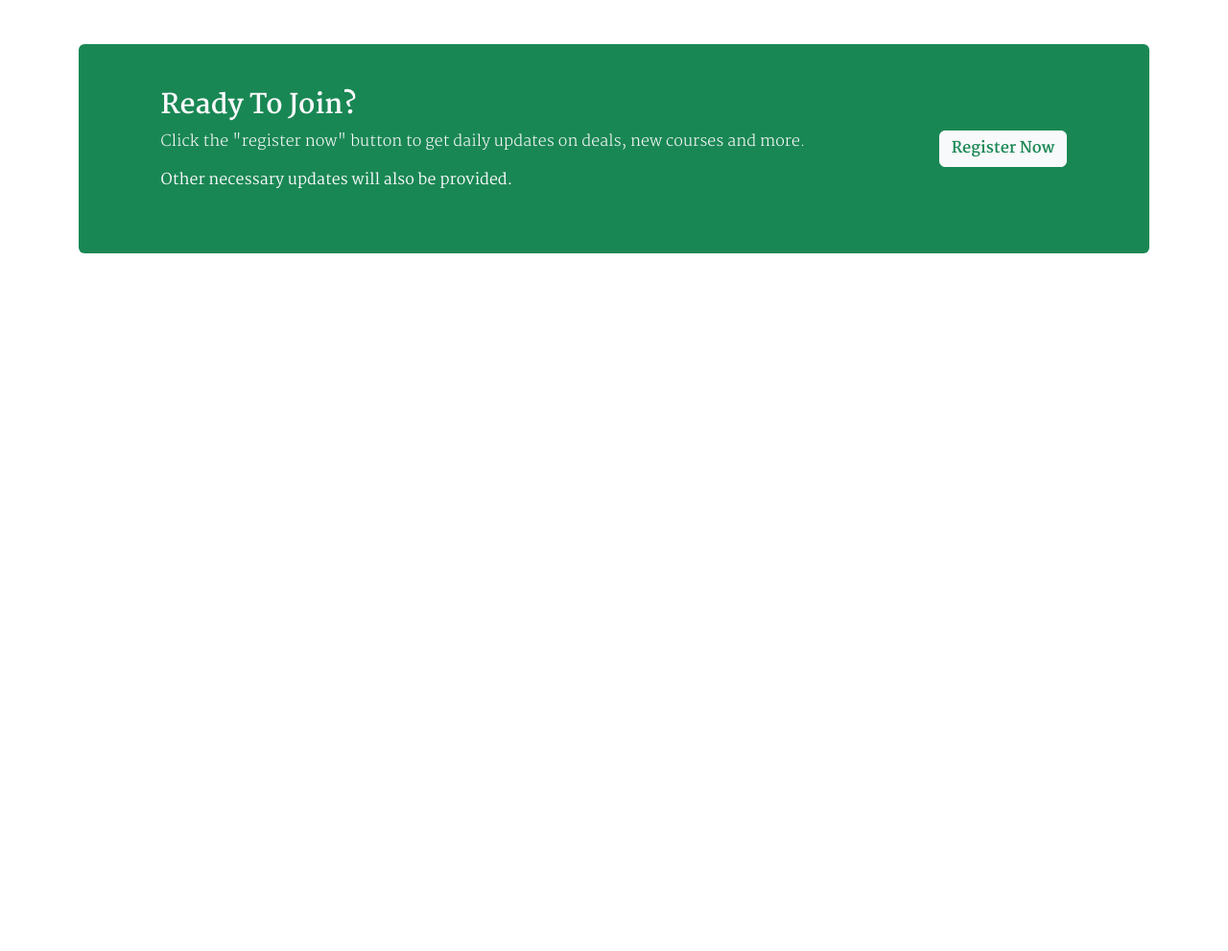
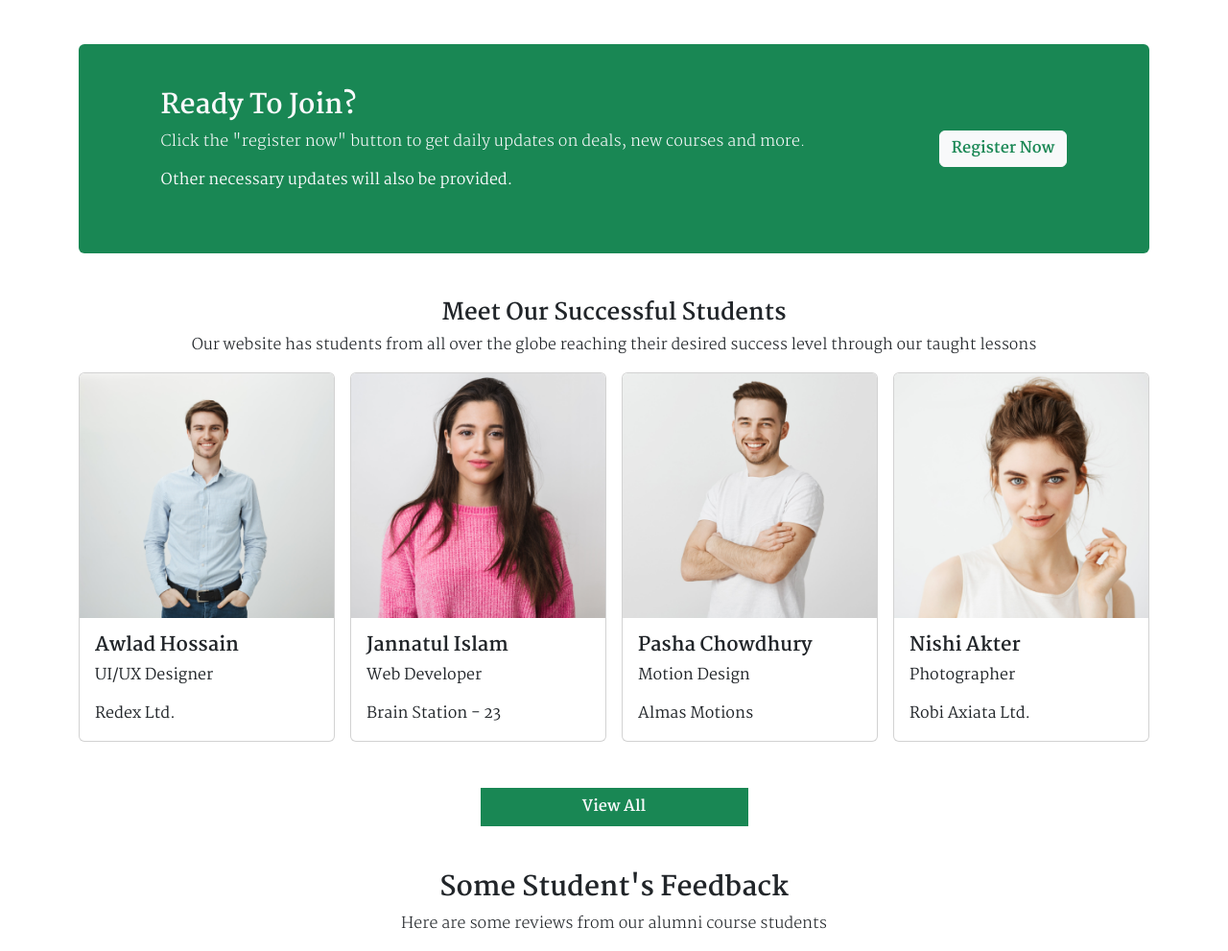
Before and after one commit to rubayetseason/project3, a plain HTML site: page index.html in a window 1280 px wide. Shown: the part 2144-3135 px from the top of the page at 96% size. Before the commit the page ends 2408 px from the top, so only its background shows below. Drawn offline with nearby package versions, Linux system fonts and the light colour scheme.

Commit message:
student part done

```diff
--- a/index.html
+++ b/index.html
@@ -217,11 +217,11 @@
         <!-- <div class="d-grid col-4 mx-auto mt-5">
             <button class="btn btn-success py-2 rounded-0 fw-bold" type="button">View All</button>
         </div> -->
+
+        <!-- view all btn  -->
         <a href="#"
             class="bg-success text-light text-decoration-none fw-bold py-2 px-1 text-center d-block w-25 mx-auto mt-5">View
             All</a>
-        <!-- view all btn  -->
-
 
         <!-- explore part -->
         <section class="mt-5">
@@ -307,6 +307,76 @@
         </di>
         <!-- modal here -->
         <!-- register part -->
+
+        <h4 class="mt-5 fw-bolder text-center">Meet Our Successful Students</h4>
+        <p class="fw-light mt-2 text-center">Our website has students from all over the globe reaching their desired
+            success level through our taught lessons</p>
+
+        <!-- student part -->
+        <section>
+            <div class="students">
+                <div class="row g-3">
+                    <div class="col-sm-12 col-12 col-md-6 col-lg-3">
+                        <div class="card" style="width: 100%;">
+                            <img src="images/student/student-1.png" class="card-img-top">
+                            <div class="card-body">
+                                <h5 class="card-title fw-bolder">Awlad Hossain</h5>
+                                <p class="card-text">UI/UX Designer</p>
+                                <p class="card-text">Redex Ltd.</p>
+                            </div>
+                        </div>
+                    </div>
+                    <div class="col-sm-12 col-12 col-md-6 col-lg-3">
+                        <div class="card" style="width: 100%;">
+                            <img src="images/student/student-2.png" class="card-img-top">
+                            <div class="card-body">
+                                <h5 class="card-title fw-bolder">Jannatul Islam</h5>
+                                <p class="card-text">Web Developer</p>
+                                <p class="card-text">Brain Station - 23</p>
+                            </div>
+                        </div>
+                    </div>
+                    <div class="col-sm-12 col-12 col-md-6 col-lg-3">
+                        <div class="card" style="width: 100%;">
+                            <img src="images/student/student-3.png" class="card-img-top">
+                            <div class="card-body">
+                                <h5 class="card-title fw-bolder">Pasha Chowdhury</h5>
+                                <p class="card-text">Motion Design</p>
+                                <p class="card-text">Almas Motions</p>
+                            </div>
+                        </div>
+                    </div>
+                    <div class="col-sm-12 col-12 col-md-6 col-lg-3 none2">
+                        <div class="card" style="width: 100%;">
+                            <img src="images/student/student-4.png" class="card-img-top">
+                            <div class="card-body">
+                                <h5 class="card-title fw-bolder">Nishi Akter</h5>
+                                <p class="card-text">Photographer</p>
+                                <p class="card-text">Robi Axiata Ltd.</p>
+                            </div>
+                        </div>
+                    </div>
+                </div>
+            </div>
+        </section>
+        <!-- student part -->
+
+<!-- view all part -->
+<a href="#"
+            class="bg-success text-light text-decoration-none fw-bold py-2 px-1 text-center d-block w-25 mx-auto mt-5">View
+            All</a>
+<!-- view all part -->
+
+
+<section class="mt-5">
+    <h3 class="fw-bolder text-center">Some Student's Feedback</h3>
+    <p class="fw-lighter text-center">Here are some reviews from our alumni course students</p>
+</section>
+
+<!-- review section -->
+
+<!-- review section -->
+
     </main>
     <!-- main here  -->
 
--- a/style.css
+++ b/style.css
@@ -37,6 +37,9 @@ body {
     }
 
     .none {
+        display: none !important;
+    }
+    .none2 {
         display: none !important;
     }
 }
```
